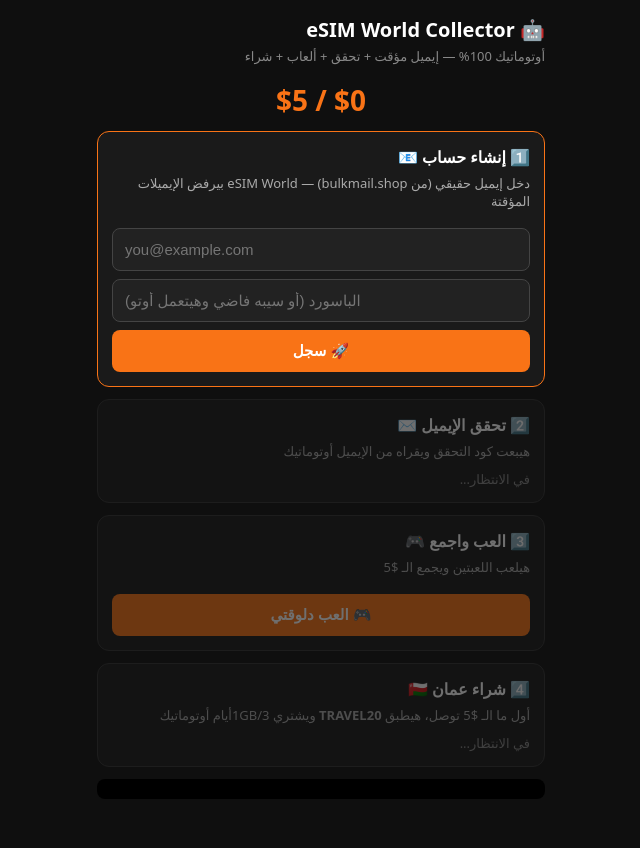
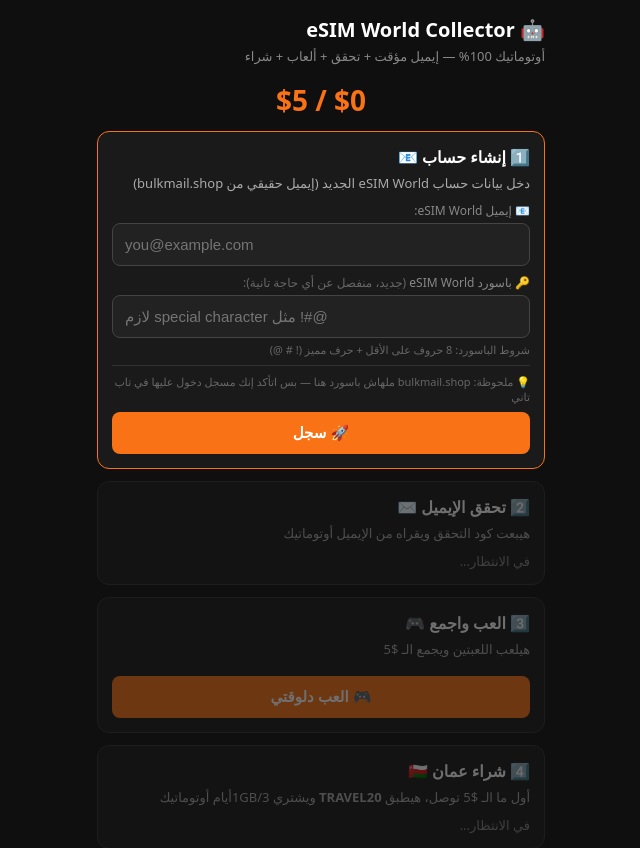
Before and after one commit to abdalrahmanismail340-droid/esimworld-collector, a Flask app: page / in a window 1280 px wide. Shown: the top 848 px of the page, without its empty margins (319-959 px from the left). Before the commit the page ends 799 px from the top, so only its background shows below. Run offline with Flask 3, Linux system fonts and the light colour scheme.

Commit message:
clearer separate fields for email/password + password rules

```diff
--- a/templates/index.html
+++ b/templates/index.html
@@ -31,9 +31,13 @@ input{width:100%;padding:12px;border-radius:8px;border:1px solid #444;background
 
 <div class="step active" id="s1">
   <div class="title">1️⃣ إنشاء حساب 📧</div>
-  <div class="desc">دخل إيميل حقيقي (من bulkmail.shop) — eSIM World بيرفض الإيميلات المؤقتة</div>
-  <input dir="ltr" id="userEmail" placeholder="you@example.com">
-  <input dir="ltr" id="userPass" type="text" placeholder="الباسورد (أو سيبه فاضي وهيتعمل أوتو)">
+  <div class="desc">دخل بيانات حساب eSIM World الجديد (إيميل حقيقي من bulkmail.shop)</div>
+  <div style="font-size:12px;color:#888;margin-bottom:4px">📧 إيميل eSIM World:</div>
+  <input dir="ltr" id="userEmail" placeholder="you@example.com" style="margin-top:0">
+  <div style="font-size:12px;color:#888;margin-bottom:4px;margin-top:8px">🔑 باسورد eSIM World <span style="color:#666">(جديد، منفصل عن أي حاجة تانية):</span></div>
+  <input dir="ltr" id="userPass" type="text" placeholder="لازم special character مثل !#@" style="margin-top:0">
+  <div style="font-size:11px;color:#666;margin-top:4px">شروط الباسورد: 8 حروف على الأقل + حرف مميز (! # @)</div>
+  <div style="font-size:11px;color:#666;margin-top:8px;border-top:1px solid #333;padding-top:8px">💡 ملحوظة: bulkmail.shop ملهاش باسورد هنا — بس اتأكد إنك مسجل دخول عليها في تاب تاني</div>
   <button id="b1" onclick="createAccount()">🚀 سجل</button>
 </div>
 
@@ -78,7 +82,13 @@ async function createAccount() {
   userEmail = document.getElementById('userEmail').value.trim();
   let pass = document.getElementById('userPass').value.trim();
   if (!userEmail || !userEmail.includes('@')) return log('❌ دخل إيميل صحيح', 'err');
-  if (!pass) { pass = 'Pass' + Math.random().toString(36).slice(2, 10) + '123!'; }
+  // eSIM World password rules: min 8 chars + special character
+  if (!pass) {
+    const r1 = Math.random().toString(36).slice(2, 8);
+    const r2 = Math.random().toString(36).slice(2, 6);
+    pass = 'Aa!' + r1 + '#' + r2; // guaranteed: uppercase, lowercase, special chars
+    log(`🔑 Generated password: ${pass}`, 'info');
+  }
 
   btn.disabled = true; btn.textContent = '⏳ جاري التسجيل...';
 
```
